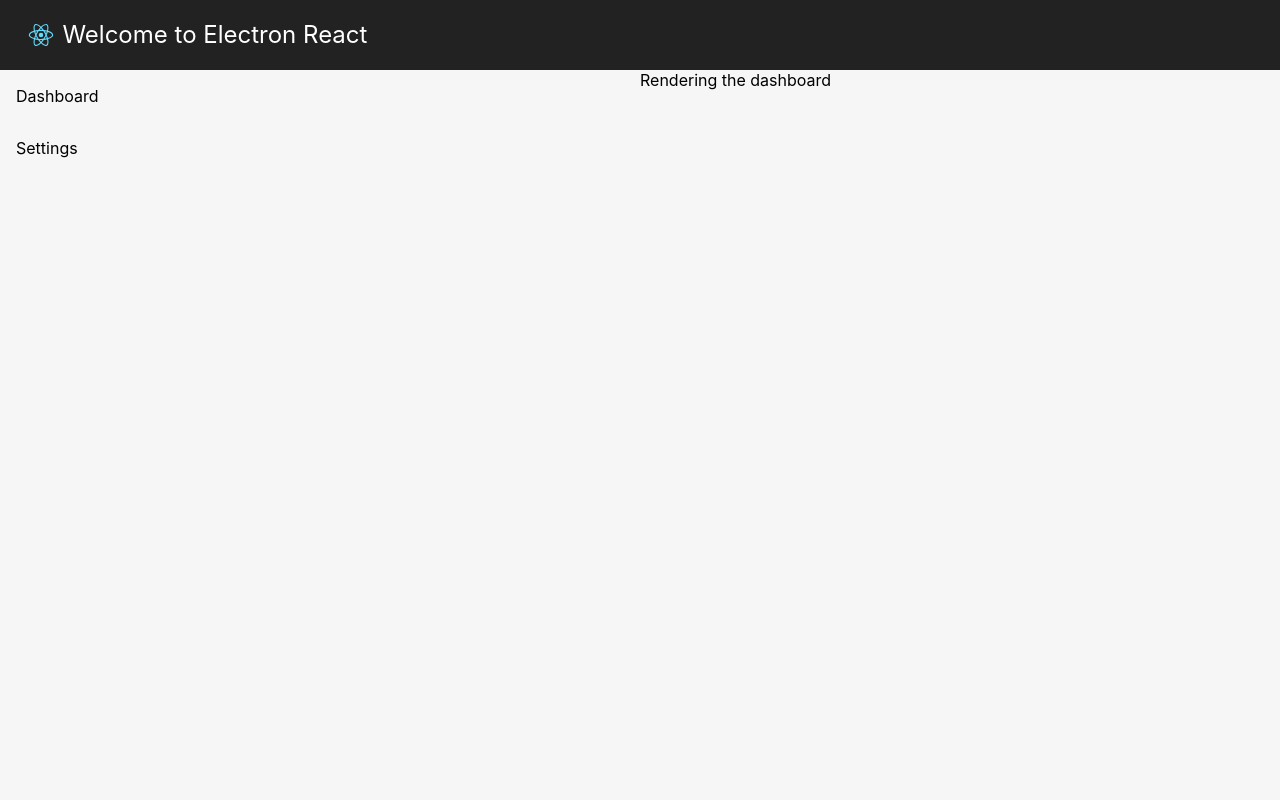
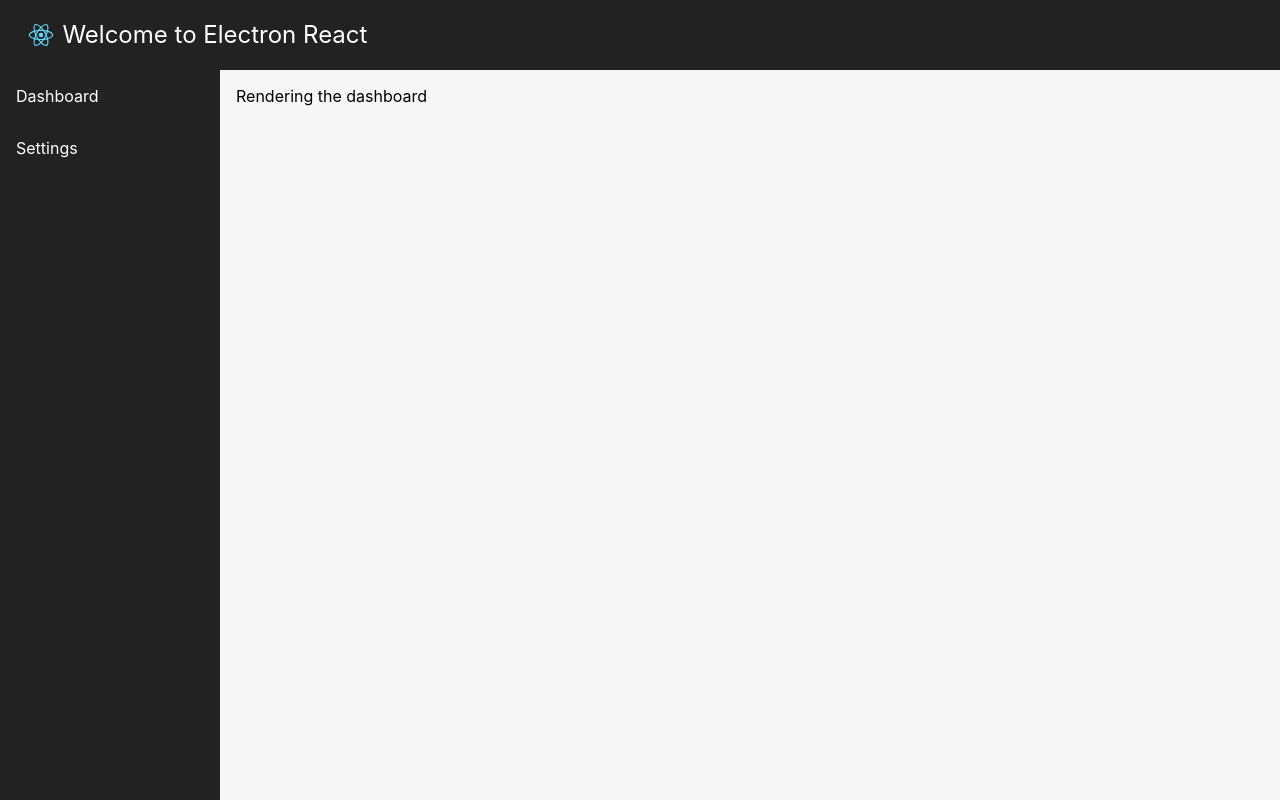
Before and after one commit to kojinkai/electron-react-starter, a React (Create React App) app: page / in a window 1280 px wide. Built offline with nearby package versions, Linux system fonts and the light colour scheme.

Commit message:
add colours and padding

```diff
--- a/src/components/Dashboard/Dashboard.js
+++ b/src/components/Dashboard/Dashboard.js
@@ -1,4 +1,5 @@
 import React, { Component } from 'react';
+import './Dashboard.css';
 
 export class Dashboard extends Component {
   render() {
--- /dev/null
+++ b/src/components/Dashboard/Dashboard.scss
@@ -0,0 +1,5 @@
+@import 'styles/grid';
+
+.dashboard {
+  padding: $gutter;
+}
--- a/src/components/Settings/Settings.js
+++ b/src/components/Settings/Settings.js
@@ -1,4 +1,5 @@
 import React, { Component } from 'react';
+import './Settings.css';
 
 export class Settings extends Component {
   render() {
--- /dev/null
+++ b/src/components/Settings/Settings.scss
@@ -0,0 +1,5 @@
+@import 'styles/grid';
+
+.settings {
+  padding: $gutter;
+}
--- a/src/components/Sidebar/Sidebar.scss
+++ b/src/components/Sidebar/Sidebar.scss
@@ -1,9 +1,13 @@
 @import 'styles/grid';
+@import 'styles/colors';
 
 .sidebar {
+  background: $core;
+  color: $white;
   display: flex;
   flex: 1;
   flex-direction: column;
+  min-width: 220px;
 
   &__item {
     padding: $gutter;
--- a/src/components/Viewer/Viewer.js
+++ b/src/components/Viewer/Viewer.js
@@ -1,5 +1,5 @@
 import React, { Component } from 'react';
-import { Router, Route } from 'react-router-dom';
+import { Route } from 'react-router-dom';
 import Dashboard from '../Dashboard/Dashboard';
 import Settings from '../Settings/Settings';
 import './Viewer.css';
--- a/src/components/Viewer/Viewer.scss
+++ b/src/components/Viewer/Viewer.scss
@@ -1,3 +1,3 @@
 .viewer {
-  flex: 1;
+  flex: 5;
 }
```
